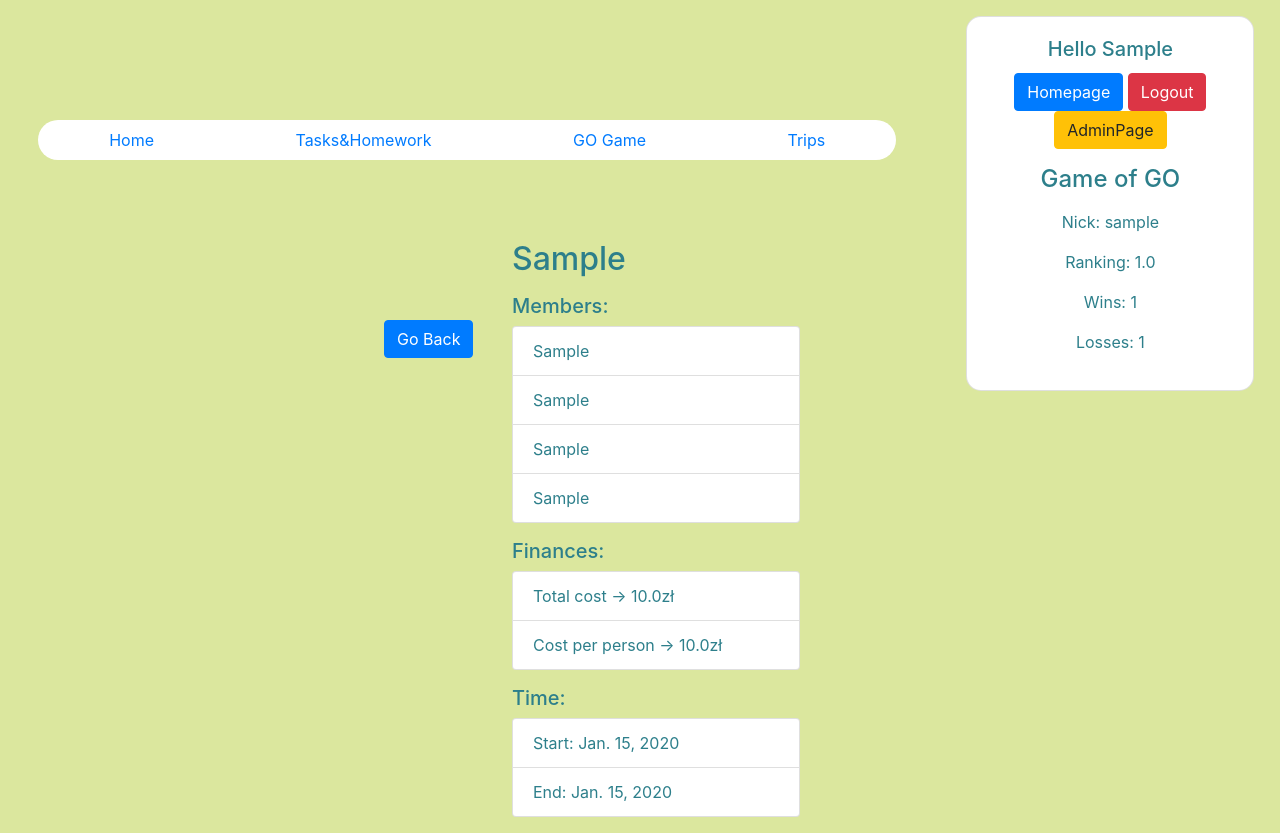
After one commit to wleklinskimateusz/wleklinski-live, a Django app: page /trips/1/display in a window 1280 px wide. The commit adds this page. Run offline with Django 3.2, Linux system fonts and the light colour scheme; a user stored in the database is signed in; tables that the repository leaves empty hold one stand-in row (values such as "Sample post"); some libraries are stand-ins or nearby versions.

Commit message:
trip view

```diff
--- a/organizer/models.py
+++ b/organizer/models.py
@@ -139,10 +139,10 @@ class Trip(models.Model):
     person4 = models.ForeignKey(User, on_delete=models.CASCADE, null=True, blank=True, related_name='p4')
     start = models.DateField(null=True, blank=True)
     end = models.DateField(null=True, blank=True)
-    duration = models.IntegerField(null=True, blank=True)
+    duration = models.IntegerField()
     transport = models.CharField(max_length=50, default='car')
-    total_cost = models.FloatField(null=True, blank=True)
-    cost_per_person = models.FloatField(null=True, blank=True)
+    total_cost = models.FloatField(default=0, blank=True)
+    cost_per_person = models.FloatField(default=0, blank=True)
 
     def __str__(self):
         output = f"{self.destination}"
--- /dev/null
+++ b/organizer/templates/organizer/trips/trip.html
@@ -0,0 +1,44 @@
+{% extends 'base.html' %}
+{% load static %}
+{% block title %}Trips{% endblock %}
+{% block content %}
+<a href="{% url 'organizer:trips' %}" class="btn btn-primary back">Go Back</a>
+    <div id="player">
+        <h2>{{ trip.destination }}</h2>
+        <p>
+            <h5>Members:</h5>
+            <ul class="list-group">
+                {% for member in trip.members %}
+                <li class="list-group-item">
+                    {{  member.first_name }}
+                </li>
+                {% endfor %}
+            </ul>
+        </p>
+        <p>
+            <h5>Finances:</h5>
+            <ul class="list-group">
+                <li class="list-group-item">
+                    Total cost -> {{ trip.total_cost }}zł
+                </li>
+                <li class="list-group-item">
+                    Cost per person -> {{ trip.cost_per_person }}zł
+                </li>
+            </ul>
+        </p>
+        {% if trip.start %}
+        <p>
+            <h5>Time:</h5>
+            <ul class="list-group">
+                <li class="list-group-item">
+                    Start: {{ trip.start }}
+                </li>
+                <li class="list-group-item">
+                    End: {{ trip.end }}
+                </li>
+            </ul>
+        </p>
+    {% endif %}
+
+    </div>
+{% endblock %}
--- a/organizer/templates/organizer/trips/trips.html
+++ b/organizer/templates/organizer/trips/trips.html
@@ -8,9 +8,11 @@
             <ul class="list-group">
                {% for trip in trips %}
                    {% if user in trip.members %}
+                       <a href="{% url 'organizer:trip' trip.id %}">
                        <li class="list-group-item">
                             {{ trip }}
                         </li>
+                       </a>
                    {% endif %}
                {% endfor %}
             </ul>
--- a/organizer/urls.py
+++ b/organizer/urls.py
@@ -15,4 +15,5 @@ urlpatterns = [
     path('go/players/<int:player_id>', views.go_player, name='player'),
     path('trips/', views.trips, name='trips'),
     path('trips/create', views.new_trip, name='new_trip'),
+    path('trips/<int:trip_id>/display', views.trip, name='trip'),
 ]
--- a/organizer/views.py
+++ b/organizer/views.py
@@ -262,3 +262,13 @@ def new_trip(request):
     }
     context = get_player_to_context(context, request)
     return render(request, template_name, context)
+
+
+def trip(request, trip_id):
+    m_trip = get_object_or_404(Trip, pk=trip_id)
+    template_name = 'trips/trip.html'
+    context = {
+        'trip': m_trip
+    }
+    context = get_player_to_context(context, request)
+    return render(request, template_name, context)
```
